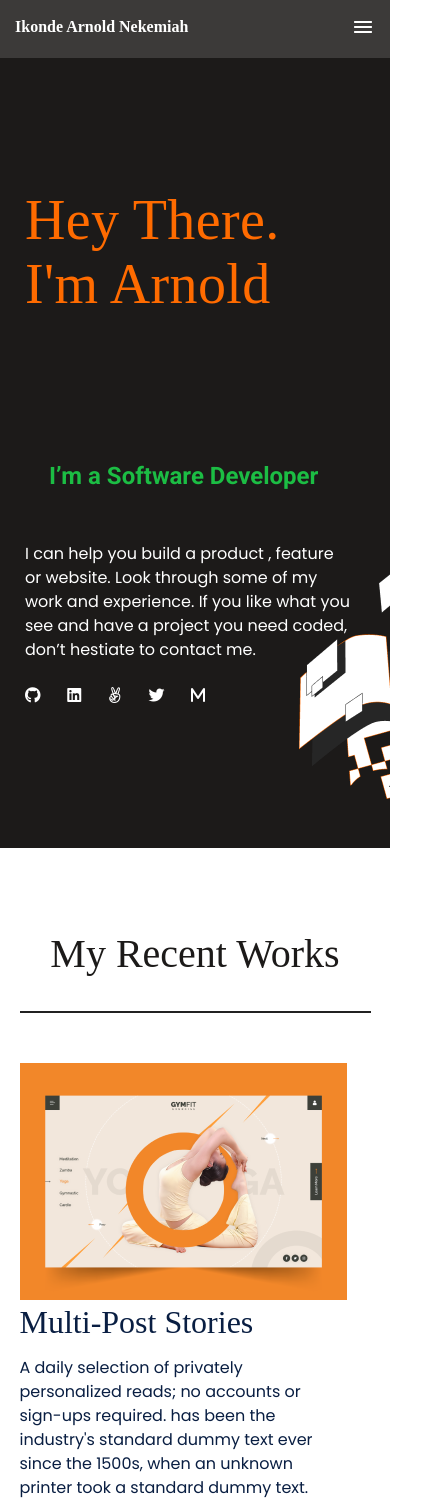
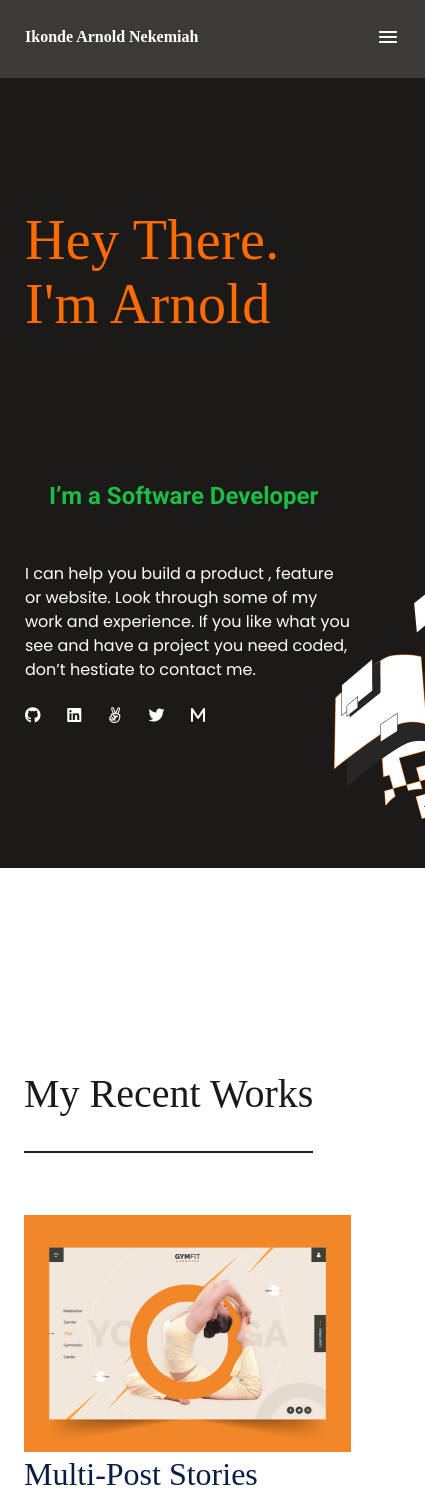
Before and after one commit to arnoldnekemiah/portfolio-m, a website: page index.html in a window 390 px wide. Shown: the top 1505 px of the page, 425 px wide, since content can reach past the window. Drawn offline with Linux system fonts and the light colour scheme; a web font is replaced by a local one.

Commit message:
fixed mobile size

```diff
--- a/style.css
+++ b/style.css
@@ -12,7 +12,9 @@ header {
   display: flex;
   justify-content: space-between;
   color: #fff;
-  padding: 15px;
+  padding: 25px;
+  width: 375px;
+  margin: auto;
 }
 
 .logo {
@@ -35,6 +37,8 @@ header {
   background-image: url(./Images/Group.png);
   background-position: bottom right;
   background-repeat: no-repeat;
+  width: 375px;
+  margin: auto;
 }
 
 h1 {
@@ -95,7 +99,10 @@ ul {
 .About-myself {
   display: flex;
   flex-direction: column;
-  width: 90%;
+  width: 375px;
+  align-items: flex-start;
+  padding: 120px 24px;
+  gap: 12px;
   margin: auto;
 }
 
@@ -167,7 +174,7 @@ ul {
 
 /* work section */
 .work-container {
-  width: 90%;
+  width: 375px;
   margin: auto;
   background-color: #fff;
   padding-bottom: 120px;
@@ -251,12 +258,14 @@ a.profesional-Art-btm {
 .about {
   width: 100%;
   background: #1c1a19;
+  margin: auto;
+  width: 375px;;
 }
 
 h2 {
   color: #ff6b00;
   font-weight: 400;
-  font-size: 72px;
+  font-size: 60px;
   line-height: 88px;
   width: 327px;
   height: 79px;
@@ -292,7 +301,6 @@ h2 {
   background-repeat: no-repeat;
   width: 300px;
   height: 400px;
-  right: 0;
   position: absolute;
   transform: matrix(-1, 0, 0, 1, 0, 0);
 }
```
